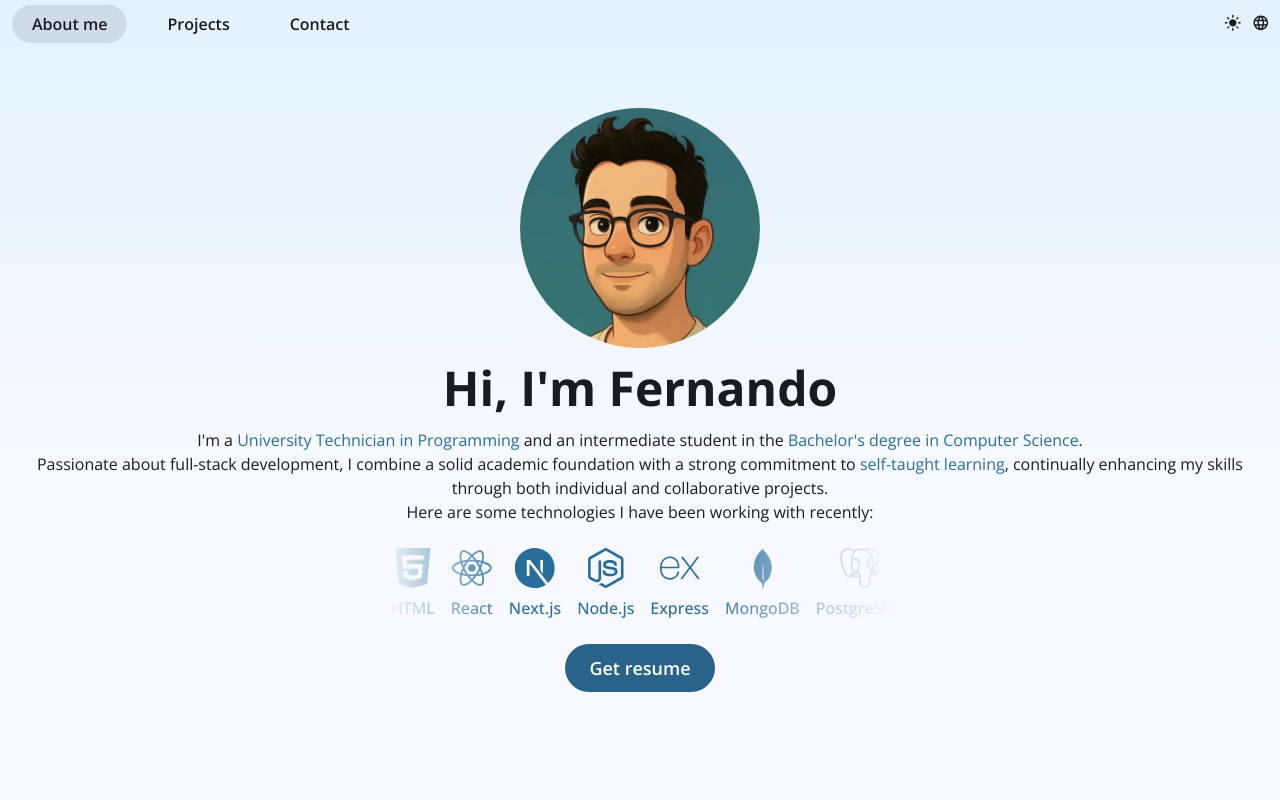
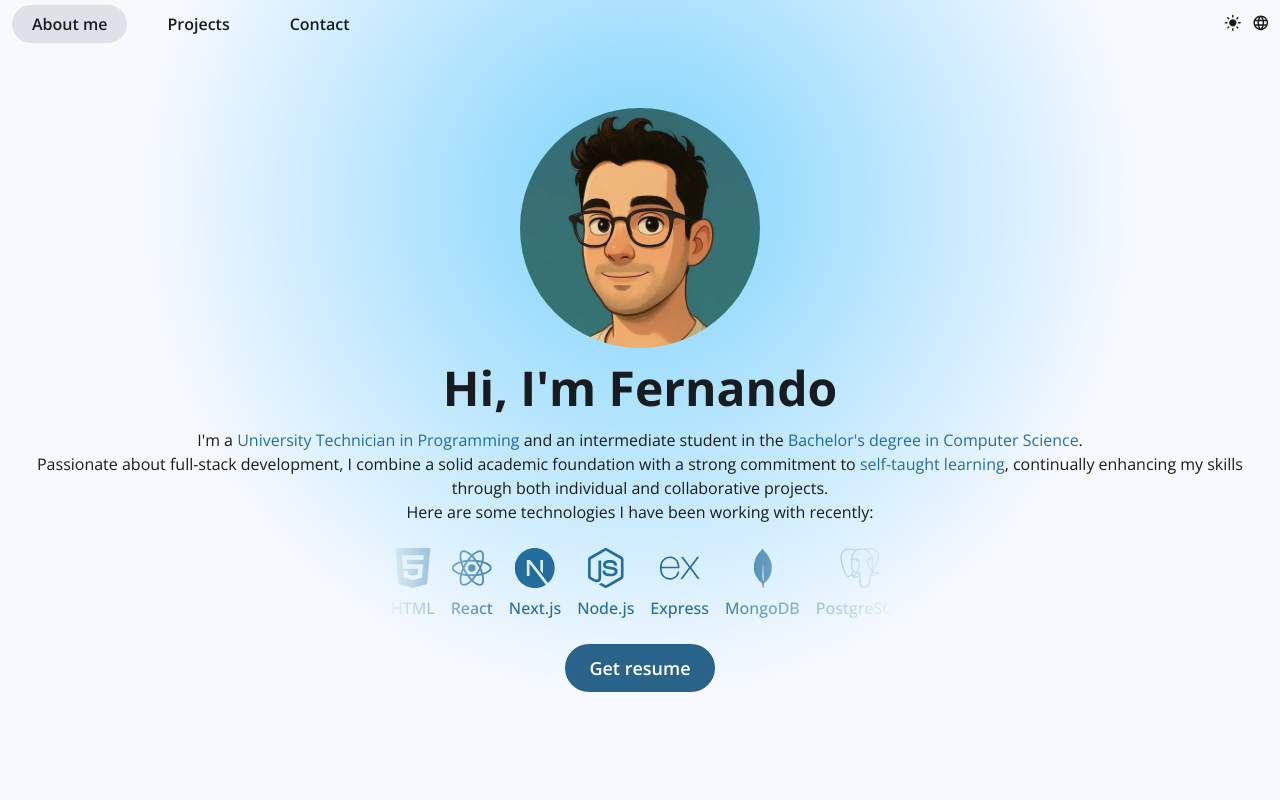
Before and after one commit to fernandobouchet/fernandobouchet.github.io, a Next.js app: page / in a window 1280 px wide. Shown: the top 800 px of the page. Built offline with nearby package versions, Linux system fonts and the light colour scheme.

Commit message:
feat: update 'background'

```diff
--- a/app/globals.css
+++ b/app/globals.css
@@ -74,7 +74,7 @@
   :root {
     --background: #f7f9ff;
     --foreground: #181c20;
-    --accent: #d7edfe;
+    --accent: #7dd3fc;
     --primary: #2a638a;
     --primary-foreground: #ffffff;
     --secondary: #0094ff1a;
@@ -112,4 +112,9 @@
     padding: 0;
     margin: 0;
   }
+
+  html,
+  body {
+    min-height: 100%;
+  }
 }
--- a/components/ui/background.tsx
+++ b/components/ui/background.tsx
@@ -1,6 +1,8 @@
 const Background = () => {
   return (
-    <div className="absolute right-0 top-0 z-[-2] w-screen bg-linear-to-b from-accent to-transparent opacity-60 h-3/5" />
+    <div className="fixed inset-0 -z-10 w-full h-full bg-background">
+      <div className="absolute inset-0 bg-[radial-gradient(circle_500px_at_50%_200px,var(--accent),transparent)]" />
+    </div>
   );
 };
 export { Background };
```
